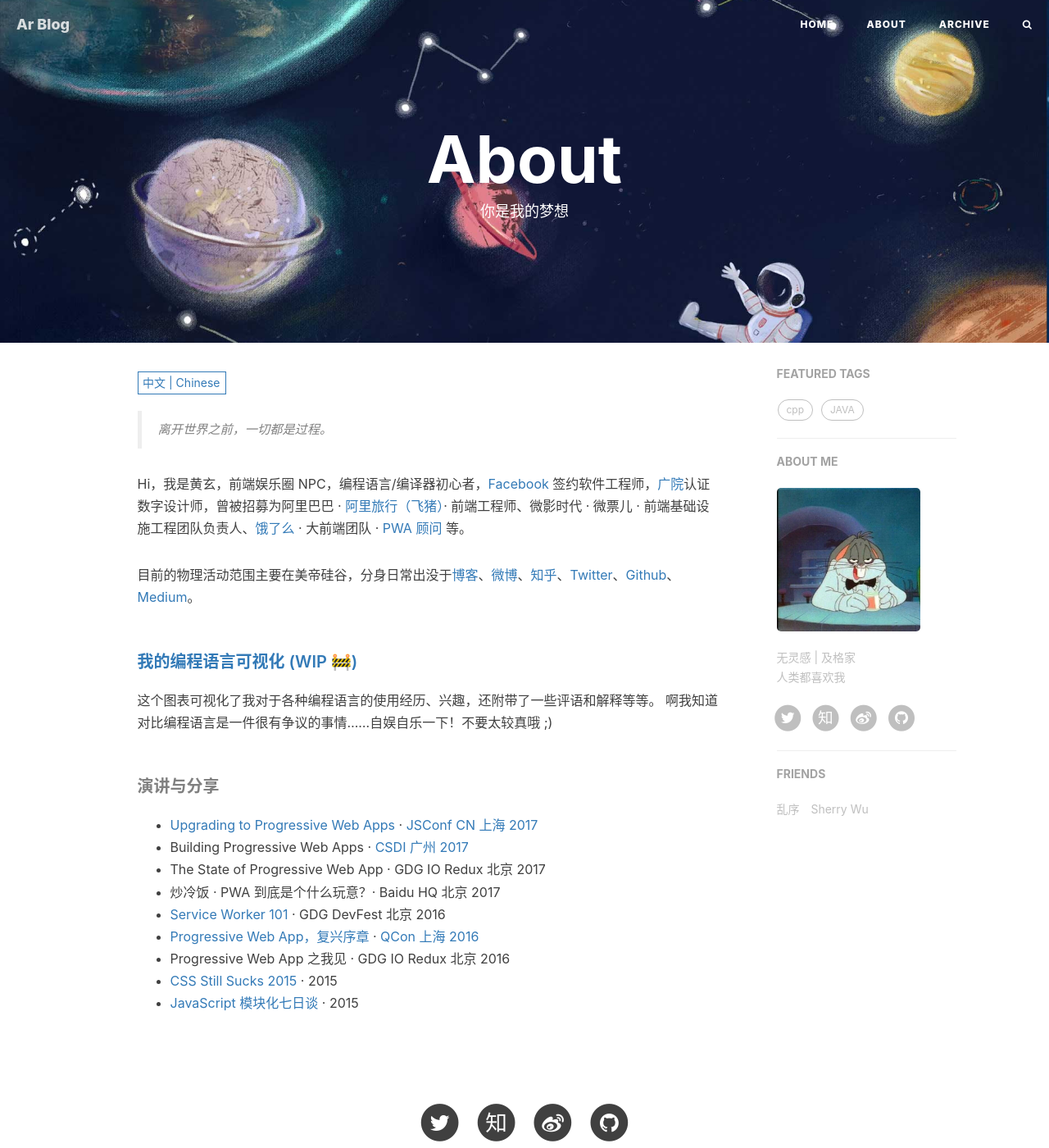
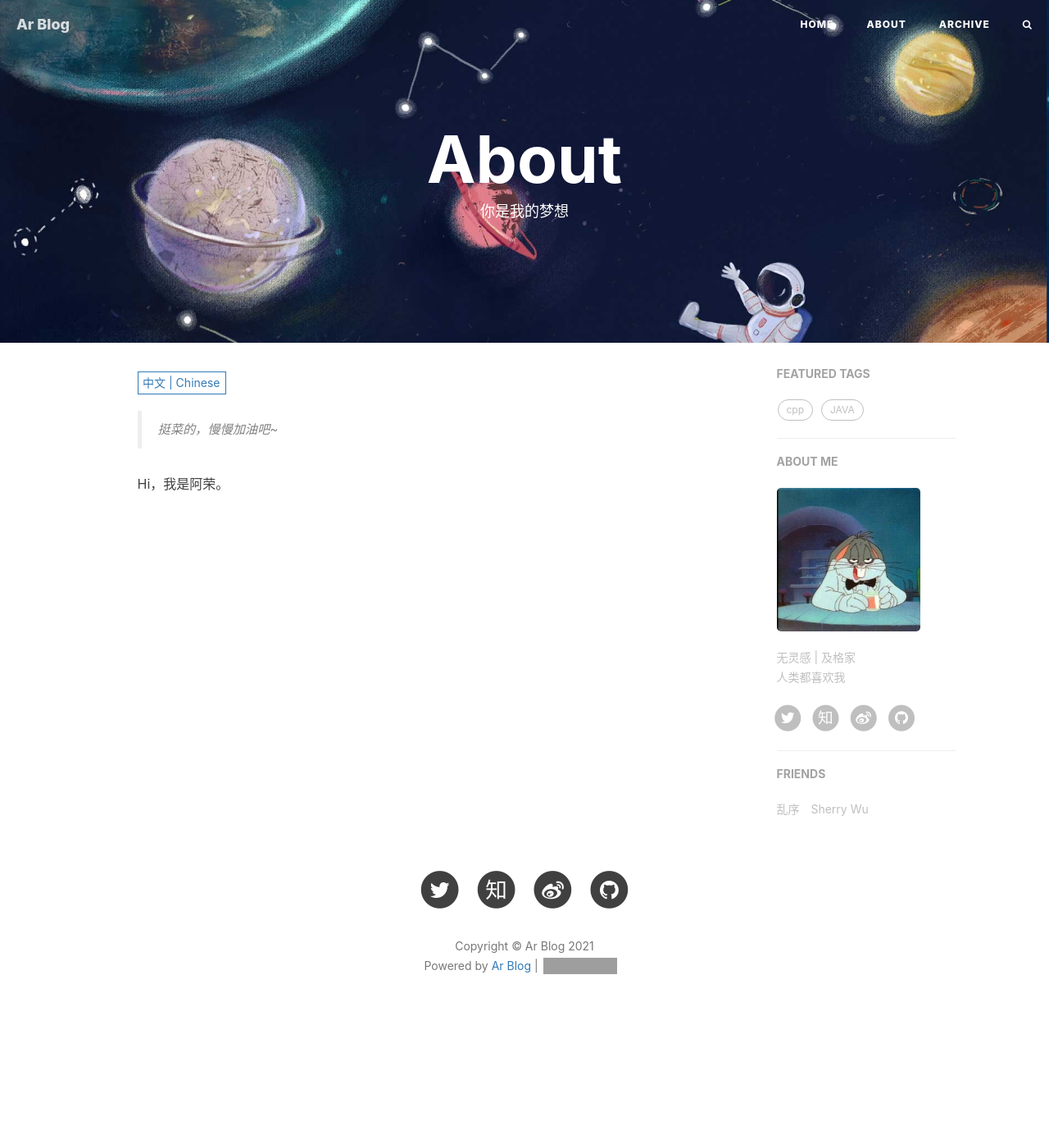
Before and after one commit to XD-ar/XD-ar.github.io, a Jekyll site: the page built from about.html, in a window 1280 px wide and 1400 px high. Shown: the whole window at 82% size. Built offline with Jekyll 4.4.1, drawn with Linux system fonts in a browser that asks for light colours; nearby versions of some CDN libraries; comment, search, counter and statistics services are not loaded; grey boxes are pictures that could not be loaded.

Commit message:
Update zh.md

```diff
--- a/_includes/about/zh.md
+++ b/_includes/about/zh.md
@@ -1,33 +1,3 @@
-> 离开世界之前，一切都是过程。
+> 挺菜的，慢慢加油吧~
 
-Hi，我是黄玄，前端娱乐圈 NPC，编程语言/编译器初心者，[Facebook](https://www.facebook.com/) 签约软件工程师，[广院](https://baike.baidu.com/item/%E4%B8%AD%E5%9B%BD%E4%BC%A0%E5%AA%92%E5%A4%A7%E5%AD%A6)认证数字设计师，曾被招募为阿里巴巴 · [阿里旅行（飞猪）](http://alitrip.com)· 前端工程师、微影时代 · 微票儿 · 前端基础设施工程团队负责人、[饿了么](https://ele.me/) · 大前端团队 · [PWA 顾问](https://medium.com/elemefe/upgrading-ele-me-to-progressive-web-app-2a446832e509) 等。
-
-目前的物理活动范围主要在美帝硅谷，分身日常出没于[博客](https://huangxuan.me)、[微博](https://weibo.com/huxpro)、[知乎](https://www.zhihu.com/people/huxpro/pins/posts)、[Twitter](https://twitter.com/Huxpro/)、[Github](https://github.com/huxpro)、[Medium](https://medium.com/@Huxpro)。
-
-
-##### [我的编程语言可视化 (WIP 🚧)](https://huangxuan.me/2020/05/05/pl-chart/)
-
-这个图表可视化了我对于各种编程语言的使用经历、兴趣，还附带了一些评语和解释等等。 啊我知道对比编程语言是一件很有争议的事情……自娱自乐一下！不要太较真哦 ;)
-
-
-##### 演讲与分享
-
-- [Upgrading to Progressive Web Apps][9] · [JSConf CN 上海 2017](http://2017.jsconf.cn/)
-- Building Progressive Web Apps · [CSDI 广州 2017](http://www.csdisummit.com/)
-- The State of Progressive Web App · GDG IO Redux 北京 2017
-- 炒冷饭 · PWA 到底是个什么玩意？· Baidu HQ 北京 2017
-- [Service Worker 101][5] · GDG DevFest 北京 2016
-- [Progressive Web App，复兴序章][4] · [QCon 上海 2016](http://2016.qconshanghai.com/presentation/3111)
-- Progressive Web App 之我见 · GDG IO Redux 北京 2016
-- [CSS Still Sucks 2015][2] · 2015
-- [JavaScript 模块化七日谈][1] · 2015
-
-[1]: //huangxuan.me/2015/07/09/js-module-7day/
-[2]: //huangxuan.me/2015/12/28/css-sucks-2015/
-[3]: //huangxuan.me/2016/06/05/pwa-in-my-pov/
-[4]: //huangxuan.me/2016/10/20/pwa-qcon2016/
-[5]: //huangxuan.me/2016/11/20/sw-101-gdgdf/
-[6]: https://yanshuo.io/assets/player/?deck=58ac8598b123db0067292f92 "PWA Rehashing"
-[7]: https://yanshuo.io/assets/player/?deck=593ad6fbfe88c2006a0a0d6d "The State of PWA"
-[8]: https://yanshuo.io/assets/player/?deck=594d673d570c357d0698a950 "Building PWA"
-[9]: //huangxuan.me/jsconfcn2017/
+Hi，我是阿荣。
```
